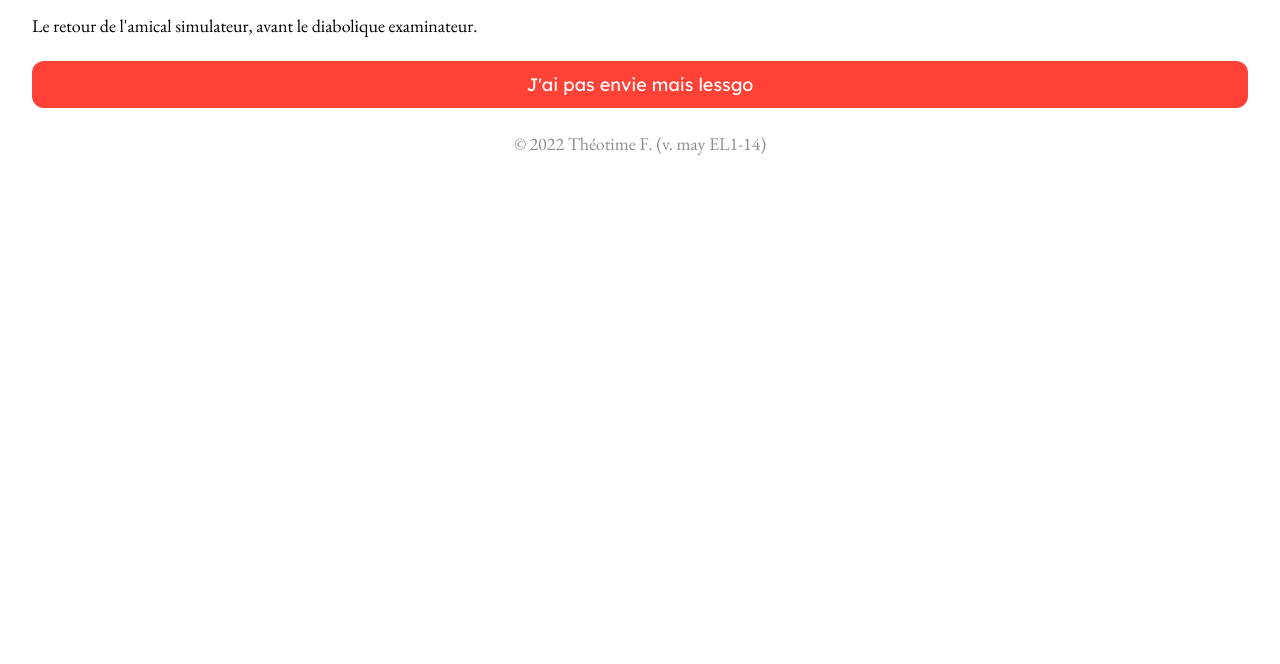
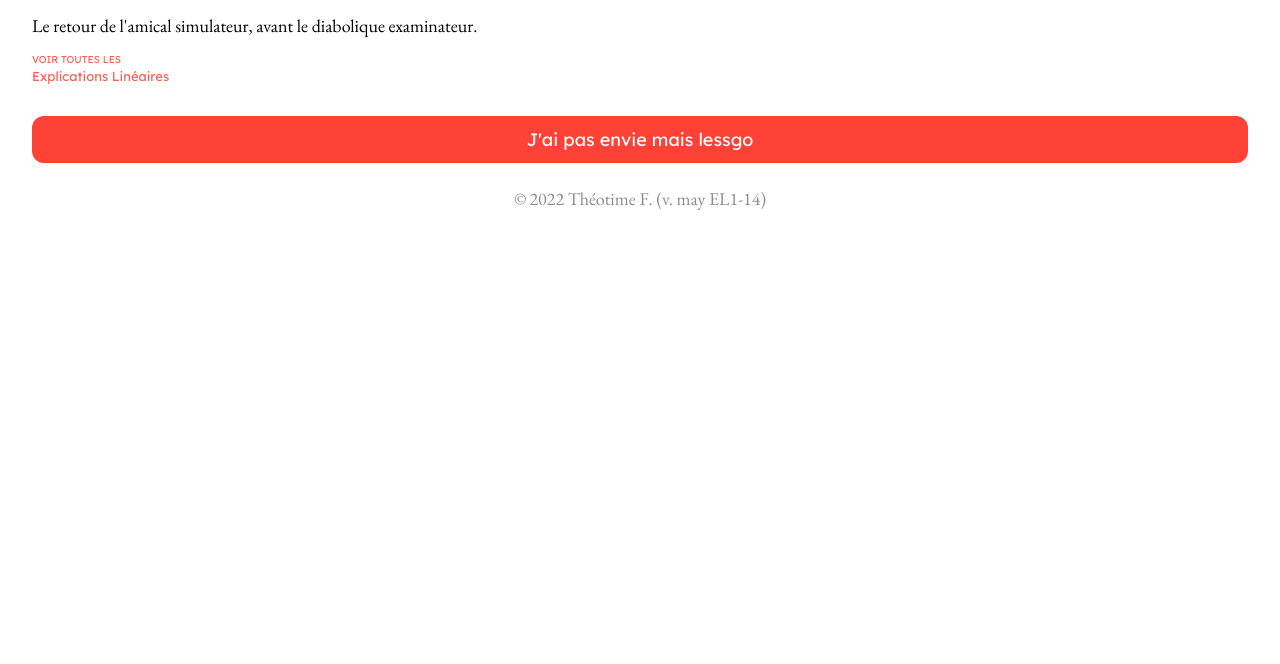
Before and after one commit to theotime-me/ofs, a plain HTML site: page index.html in a window 1280 px wide. Shown: the part 136-800 px from the top of the page. Drawn offline with nearby package versions, Linux system fonts and the light colour scheme; a script that the page names is missing.

Commit message:
Add files via upload

```diff
--- a/index.html
+++ b/index.html
@@ -29,6 +29,8 @@
             <h1>Accueil</h1>
 
             <p>Le retour de l'amical simulateur, avant le diabolique examinateur.</p>
+
+            <a target="_blank" href="https://drive.google.com/drive/folders/1wZbfQtdnX1zh7eH9YjeNXlZ1w2rOMCte"><span>Voir toutes les</span>Explications Linéaires</a>
 
             <div class="button">J'ai pas envie mais lessgo</div>
             <span class="copyright">© 2022 Théotime F. (v. may EL1-14)</span>
--- a/main.js
+++ b/main.js
@@ -93,6 +93,13 @@ let data = {
 
         {
             name: "EL14 - Le préambule",
+            book: "Décl. Droits Femme et Citoyenne",
+            author: "Olympe de Gouges",
+            date: 1791
+        },
+
+        {
+            name: "EL15 - Le postambule",
             book: "Décl. Droits Femme et Citoyenne",
             author: "Olympe de Gouges",
             date: 1791
--- a/style.css
+++ b/style.css
@@ -30,6 +30,26 @@
 #wrapper > .intro p {
     text-align: justify;
     margin-top: 30px;
+}
+
+#wrapper > .intro a {
+    font-family: "Lexend Deca", sans-serif;
+    font-size: 13px;
+    text-align: justify;
+    margin-top: 30px;
+    text-decoration: none;
+    display: block;
+    margin: 16px 0 32px 0;
+    color: #FF4136;
+    opacity: .85;
+}
+
+#wrapper > .intro a span {
+    display: block;
+    text-transform: uppercase;
+    text-decoration: none;
+    font-size: 10px;
+    margin-bottom: 2px;
 }
 
 .intro .button {
```
